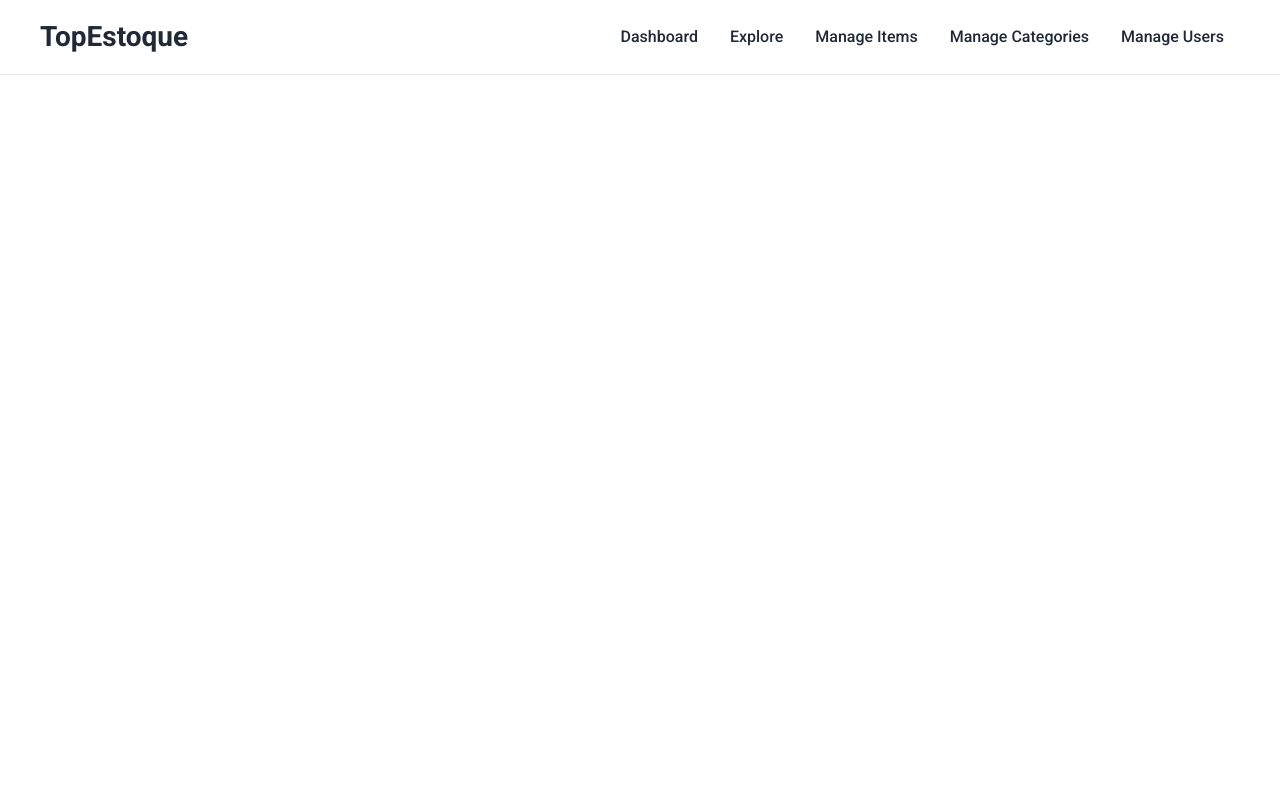
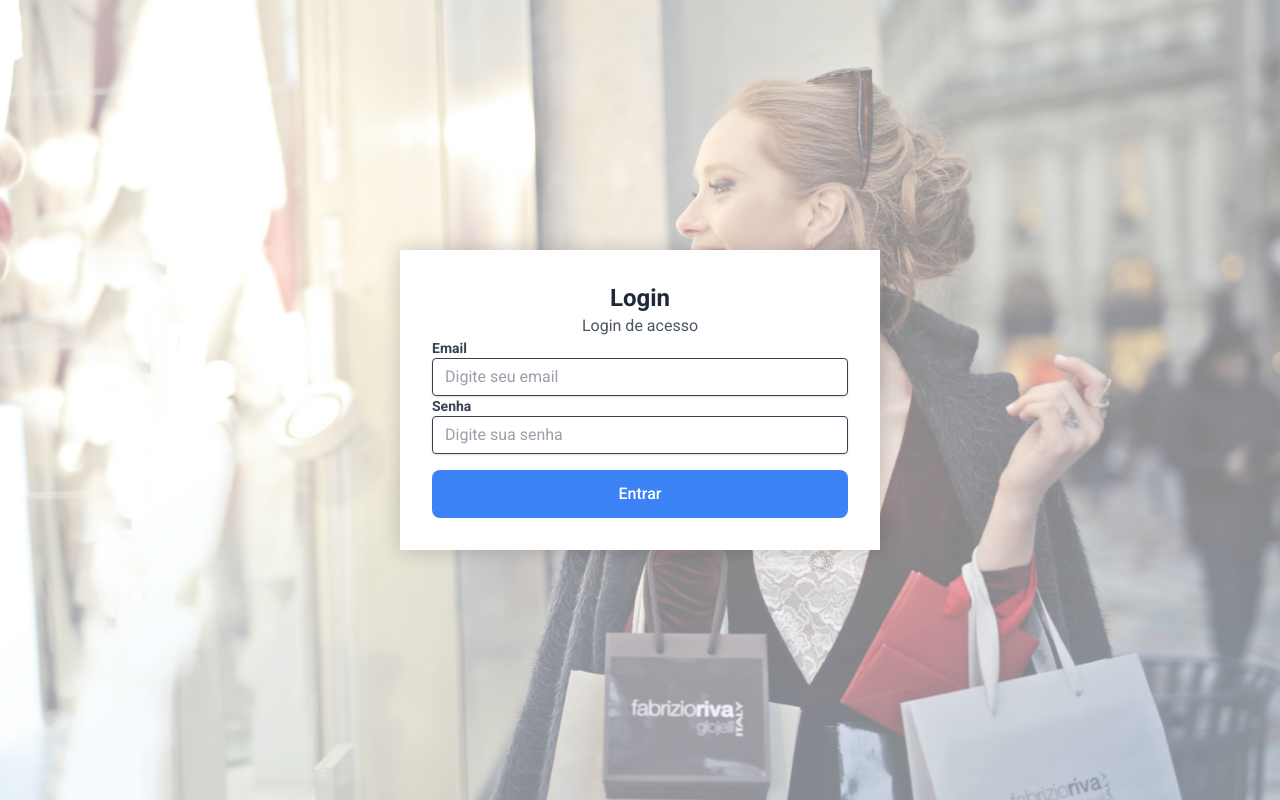
Before and after one commit to PauloAquarius0299/fullstack-topestoque, a React (Vite) app in the folder cliente-topestoque/: page /login in a window 1280 px wide. Built offline with nearby package versions, Linux system fonts and the light colour scheme; no server answers.

Commit message:
feat: add async function auth login page

```diff
--- a/cliente-topestoque/src/App.tsx
+++ b/cliente-topestoque/src/App.tsx
@@ -8,16 +8,17 @@ import ManagerCategory from "./pages/ManagerCategory/ManagerCategory";
 import ManagerUser from "./pages/ManagerUser/ManagerUser";
 import Dashboard from "./pages/Dashboard/Dashboard";
 import {Toaster} from "react-hot-toast";
-
+import Login from "./pages/AuthPage/Login";
 
 function App() {
 
   return (
-    <main className="">
-    <Navbar />
+    <main>
+      {location.pathname !== "/login" && <Navbar />}
     <Toaster />
     <div >
       <Routes>
+        <Route path="/login" element={<Login />} />
         <Route path="/" element={<Dashboard />} />
         <Route path="/manage-users" element={<ManagerUser />} />
         <Route path="/manage-categories" element={<ManagerCategory />} />
--- a/cliente-topestoque/src/context/AppContext.tsx
+++ b/cliente-topestoque/src/context/AppContext.tsx
@@ -1,15 +1,27 @@
+// context/AppContext.tsx
 import { createContext, ReactNode, useEffect, useState } from "react";
 import { Category } from "../types";
 import { getCategories } from "../state/CategoryService";
 
+// Interface para o objeto de autenticação
+interface AuthData {
+  token: string | null;
+  role: string | null;
+}
+
+// Atualize a interface do contexto
 interface AppContextType {
   categories: Category[];
   setCategories: React.Dispatch<React.SetStateAction<Category[]>>;
+  auth: AuthData;
+  setAuthData: (token: string | null, role: string | null) => void;
 }
 
 const defaultContextValue: AppContextType = {
   categories: [],
   setCategories: () => {},
+  auth: { token: null, role: null },
+  setAuthData: () => {},
 };
 
 export const AppContext = createContext<AppContextType>(defaultContextValue);
@@ -19,24 +31,31 @@ interface AppContextProviderProps {
 }
 
 export const AppContextProvider = (props: AppContextProviderProps) => {
-
   const [categories, setCategories] = useState<Category[]>([]);
+  const [auth, setAuth] = useState<AuthData>({ token: null, role: null });
 
   useEffect(() => {
     async function loadData() {
       const res = await getCategories();
       setCategories(res.data);
-            console.log(res.data);
     }
     loadData();
   }, []);
 
+  const setAuthData = (token: string | null, role: string | null) => {
+    setAuth({ token, role });
+  };
+
   const contextValue: AppContextType = {
     categories,
     setCategories,
+    auth,
+    setAuthData,
   };
 
-    return <AppContext.Provider value={contextValue}>
+  return (
+    <AppContext.Provider value={contextValue}>
       {props.children}
-    </AppContext.Provider>;
+    </AppContext.Provider>
+  );
 };
--- a/cliente-topestoque/src/index.css
+++ b/cliente-topestoque/src/index.css
@@ -75,6 +75,34 @@
     color: var(--color-primary);
   }
 
+  .login-background {
+    min-height: 100vh;
+    display: flex;
+    align-items: center;
+    justify-content: center;
+    background-image:
+      linear-gradient(
+        rgba(255, 255, 255, 0.5),
+        rgba(255, 255, 255, 0.5)
+      ),
+      url('./assets/login-background.jpg');
+    background-size: cover;
+    background-position: center;
+    background-repeat: no-repeat;
+}
+
+  .card{
+    background-color: white;
+    width:100%;
+    max-width: 480px;
+    border: none;
+    box-shadow: 0 0 20px rgba(0,0,0,0.2);
+  }
+
+  .card-body{
+    padding: 2rem;
+  }
+
   .nav-links a {
     margin: 0 1rem;
     text-decoration: none;
@@ -103,25 +131,6 @@
     color: var(--color-secondary);
   }
 
-/* Banner */
-.banner {
-  display: flex;
-  align-items: center;
-  justify-content: center;
-  height: 400px;
-  background-image: url('/banner.jpg');
-  background-size: cover;
-  background-position: center;
-  color: var(--color-white);
-  text-align: center;
-}
-
-.banner h1 {
-  font-size: 3rem;
-  font-weight: bold;
-}
-
-/* Produtos */
 .product-grid {
   display: grid;
   gap: 2rem;
@@ -159,6 +168,7 @@
 /* Botões */
 .button-primary {
   background-color: var(--color-secondary);
+  margin-top: 1rem;
   color: var(--color-white);
   padding: 0.75rem 1.5rem;
   border: none;
--- /dev/null
+++ b/cliente-topestoque/src/pages/AuthPage/Login.tsx
@@ -0,0 +1,97 @@
+// components/Login.tsx
+import { JSX, useContext, useState, ChangeEvent, FormEvent } from "react";
+import toast from "react-hot-toast";
+import { login } from "../../state/AuthService";
+import { useNavigate } from "react-router";
+import { AppContext } from "../../context/AppContext";
+
+function Login(): JSX.Element {
+  const { setAuthData } = useContext(AppContext);
+  const navigate = useNavigate();
+  const [loading, setLoading] = useState(false);
+  const [data, setData] = useState({
+    email: "",
+    password: "",
+  });
+
+  const onChangeHandler = (e: ChangeEvent<HTMLInputElement>) => {
+    const { name, value } = e.target;
+    setData((prevData) => ({ ...prevData, [name]: value }));
+  };
+
+  const onSubmitHandler = async (e: FormEvent) => {
+    e.preventDefault();
+    setLoading(true);
+    try {
+      const response = await login(data);
+      toast.success("Login realizado com sucesso!");
+      localStorage.setItem("token", response.token);
+      localStorage.setItem("role", response.role);
+      setAuthData(response.token, response.role);
+      navigate("/");
+    } catch (error) {
+      toast.error("Email/senha inválidos");
+      console.error("Erro no login:", error);
+    } finally {
+      setLoading(false);
+    }
+  };
+
+  return (
+    <div className="login-background bg-transparent flex items-center justify-center min-h-screen">
+      <div className="card w-full max-w-[400px]">
+        <div className="card-body">
+          <div className="text-center mb-4">
+            <h1 className="text-2xl font-bold text-gray-800 mb-2">Login</h1>
+            <p className="text-gray-600">Login de acesso</p>
+          </div>
+          <div className="mb-4">
+            <form onSubmit={onSubmitHandler}>
+              <div className="mb-4">
+                <label htmlFor="email" className="block text-gray-700 text-sm font-bold mb-2">
+                  Email
+                </label>
+                <input
+                  type="email"
+                  name="email"
+                  id="email"
+                  onChange={onChangeHandler}
+                  value={data.email}
+                  placeholder="Digite seu email"
+                  className="shadow appearance-none border rounded w-full py-2 px-3 text-gray-700 leading-tight focus:outline-none focus:shadow-outline"
+                  required
+                />
+              </div>
+              <div className="mb-4">
+                <label htmlFor="password" className="block text-gray-700 text-sm font-bold mb-2">
+                  Senha
+                </label>
+                <input
+                  type="password"
+                  name="password"
+                  id="password"
+                  onChange={onChangeHandler}
+                  value={data.password}
+                  placeholder="Digite sua senha"
+                  className="shadow appearance-none border rounded w-full py-2 px-3 text-gray-700 leading-tight focus:outline-none focus:shadow-outline"
+                  required
+                />
+              </div>
+              <div className="mt-6">
+                <button
+                  type="submit"
+                  disabled={loading}
+                  className="button-primary w-full py-2 px-4 rounded-md text-white font-medium mt-4 disabled:opacity-50"
+                >
+                  {loading ? "Carregando..." : "Entrar"}
+                </button>
+              </div>
+            </form>
+          </div>
+        </div>
+      </div>
+    </div>
+  );
+}
+
+export default Login;
--- /dev/null
+++ b/cliente-topestoque/src/state/AuthService.ts
@@ -0,0 +1,15 @@
+import axios from "axios"
+import { LoginData, LoginResponse } from "../types";
+
+export const login = async (data: LoginData): Promise<LoginResponse> => {
+    const response = await axios.post<LoginResponse>(
+      "http://localhost:8080/api/v1.0/login",
+      data,
+      {
+        headers: {
+          "Content-Type": "application/json",
+        },
+      }
+    );
+    return response.data;
+  };
--- a/cliente-topestoque/src/state/CategoryService.ts
+++ b/cliente-topestoque/src/state/CategoryService.ts
@@ -1,18 +1,44 @@
 import axios from "axios";
-import { CategoryResponse } from "../types";
+import { CategoryResponse, FormData } from "../types";
+
+const api = axios.create({
+  baseURL: "http://localhost:8080/api/v1.0",
+  headers: {
+    "Authorization": `Bearer ${localStorage.getItem("token") || ""}`
+  }
+});
 
 export const addCategory = async (data: FormData): Promise<CategoryResponse> => {
-    const response = await fetch('http://localhost:8080/api/v1.0/categories', {
-      method: 'POST',
-      body: data,
-    });
-    return response.json();
+  const response = await api.post<CategoryResponse>("/admin/categories", data, {
+    headers: {
+      "Content-Type": "multipart/form-data"
+    }
+  });
+  return response.data;
 };
 
-export const deleteCategories = async (categoryId: string) => {
-    return await axios.delete(`http://localhost:8080/api/v1.0/categories/${categoryId}`)
-}
+// Versão alternativa com fetch (se preferir)
+export const addCategoryWithFetch = async (data: FormData): Promise<CategoryResponse> => {
+  const response = await fetch('http://localhost:8080/api/v1.0/admin/categories', {
+    method: 'POST',
+    headers: {
+      'Authorization': `Bearer ${localStorage.getItem("token")}`
+    },
+    body: data
+  });
 
-export const getCategories = async () => {
-    return await axios.get("http://localhost:8080/api/v1.0/categories")
-}
+  if (!response.ok) {
+    throw new Error(`HTTP error! status: ${response.status}`);
+  }
+
+  return await response.json();
+};
+
+export const deleteCategories = async (categoryId: string): Promise<void> => {
+  await api.delete(`/admin/categories/${categoryId}`);
+};
+
+export const getCategories = async (): Promise<CategoryResponse> => {
+  const response = await api.get<CategoryResponse>("/categories");
+  return response.data;
+};
```
Also changed, not shown: cliente-topestoque/src/types/index.ts (+12 -0 lines), cliente-topestoque/src/assets/login-background.jpg (added). Lines whose indentation alone changed are shown as unchanged.
